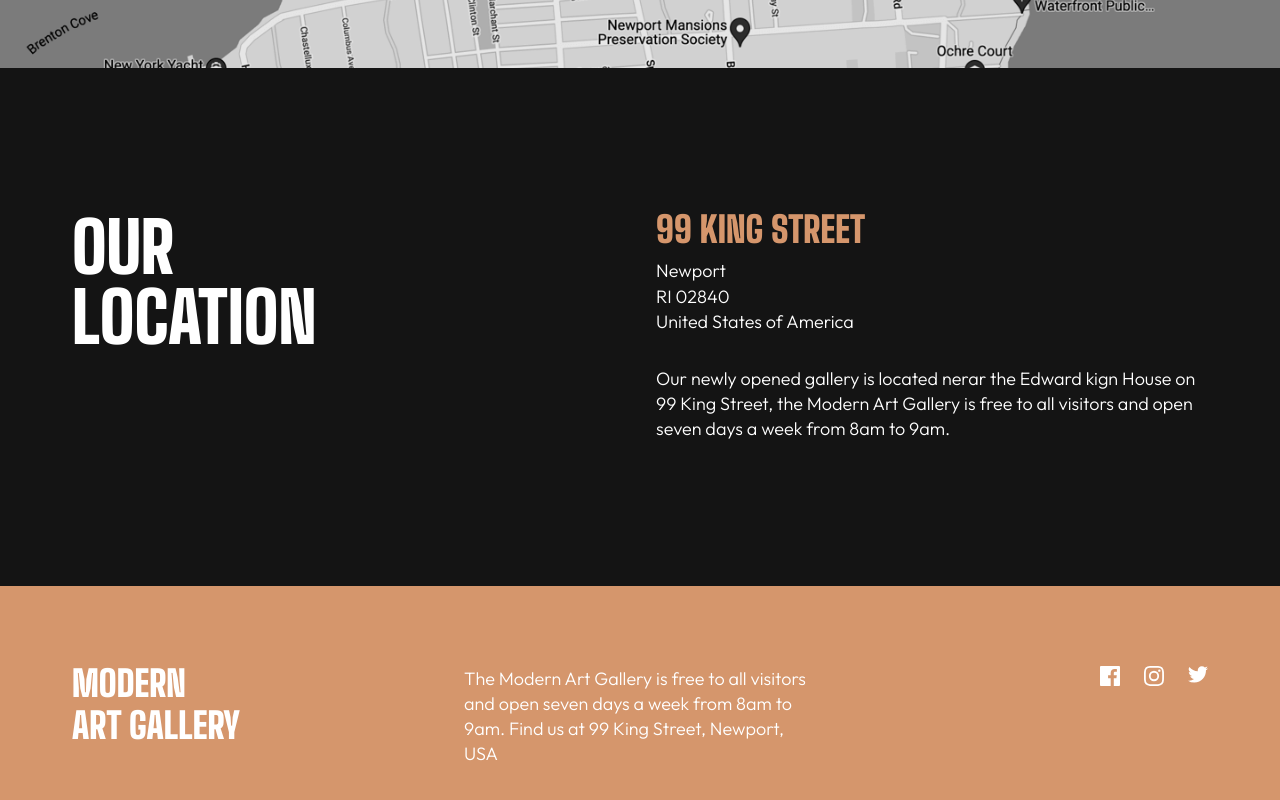
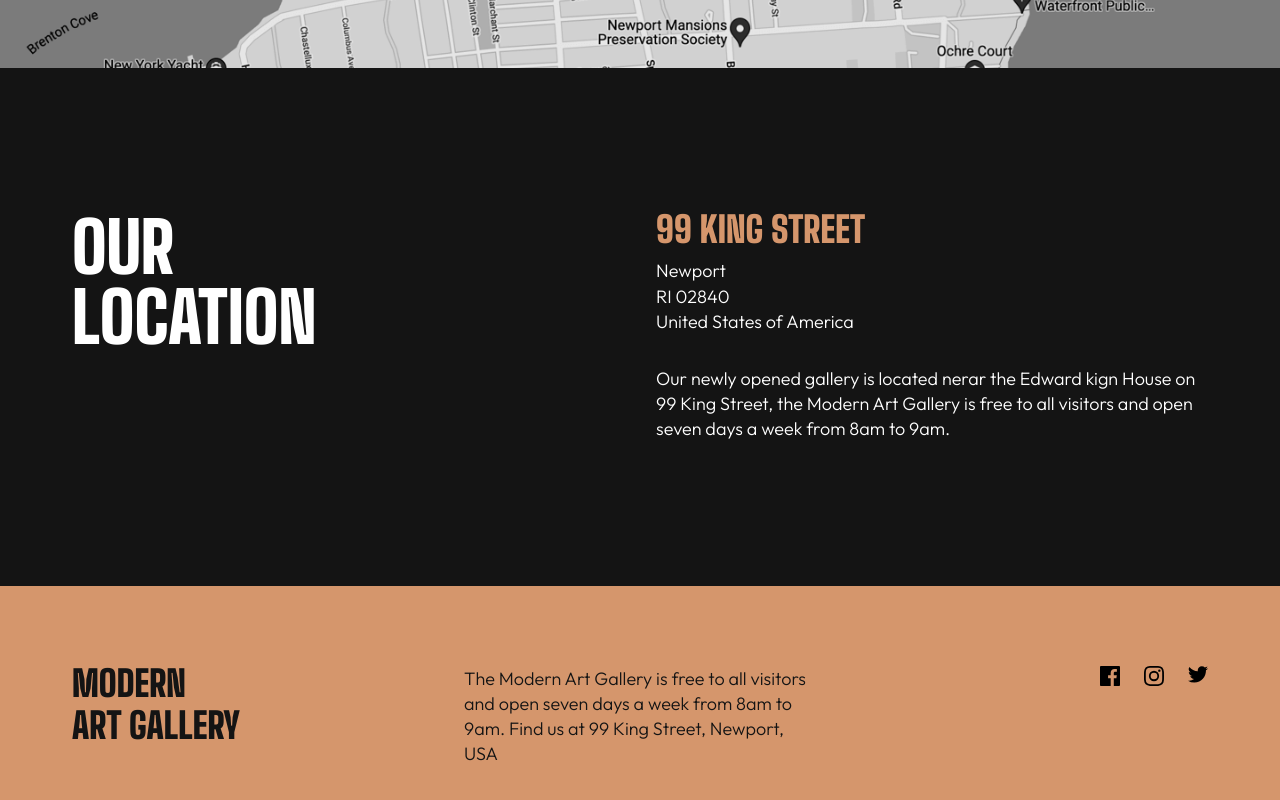
Before and after one commit to cgojk/artgallery, a React (Vite) app: page /location in a window 1280 px wide. Shown: the part 465-1265 px from the top of the page. Built offline with nearby package versions, Linux system fonts and the light colour scheme.

Commit message:
changing the colro text of the footer in black for location to better constrast

```diff
--- a/src/styles/_base.scss
+++ b/src/styles/_base.scss
@@ -295,15 +295,35 @@ body {
         }
 
 
-
 }
 
 
 }
 .footer--location {
   background-color: var(--gold-500);
+      .footer__container{
+            .footer__title{
+          color:var(--grey-900);
+       span{
+           color:var(--grey-900);
+            }
+      }
+        .footer__text{
+     color:var(--grey-900);
+        }
+
+
 
 }
+
+.footer__icon img{
+    filter:brightness(0);
+}
+
+
+}
+
+
 
 // ==========================================================
 // location styles=================================
@@ -311,12 +331,7 @@ body {
  width: 100%;
 background-color:var(--grey-900);
 
-.footer__text,
-.footer__title,
-.footer__title span
-{
-    color:var(--grey-900);
-}
+
 
 
 
```
